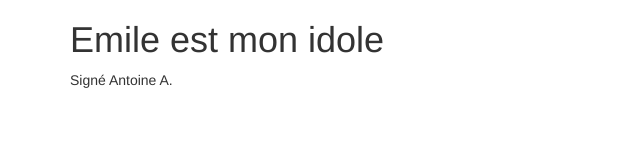
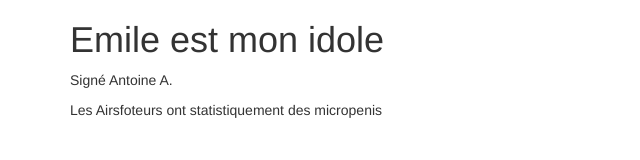
Before and after one commit to emiletunenuit/DEVNOV, a plain HTML site: page Index.html in a window 1280 px wide. Shown: the whole page, without its empty margins (0-640 px from the left). Drawn offline with nearby package versions, Linux system fonts and the light colour scheme.

Commit message:
Update Index.html
test

```diff
--- a/Index.html
+++ b/Index.html
@@ -15,6 +15,8 @@
       <h1>Emile est mon idole</h1>
       <p>Signé Antoine A.</p>
 
+      <p>Les Airsfoteurs ont statistiquement des micropenis</p>
+
 
     </section>
 
```
